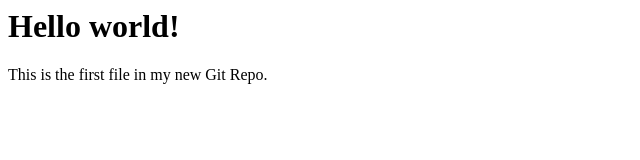
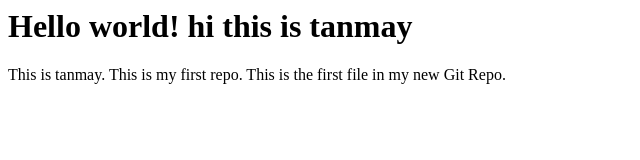
Before and after one commit to TanmayBore02/Test, a plain HTML site: page index.html in a window 1280 px wide. Shown: the whole page, without its empty margins (0-640 px from the left). Drawn offline with Linux system fonts and the light colour scheme.

Commit message:
This is test comit

```diff
--- a/index.html
+++ b/index.html
@@ -4,8 +4,8 @@
 </head>
 <body>
 
-<h1>Hello world!</h1>
-<p>This is the first file in my new Git Repo.</p>
+<h1>Hello world! hi this is tanmay</h1>
+<p>This is tanmay. This is my first repo. This is the first file in my new Git Repo.</p>
 
 </body>
 </html>
```
